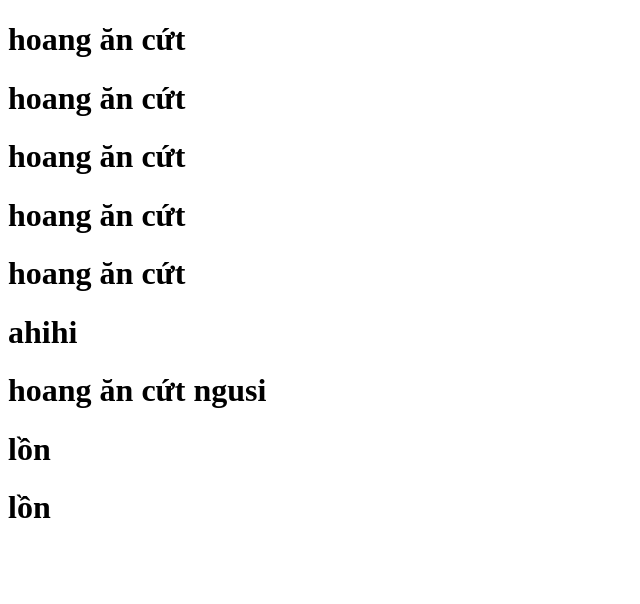
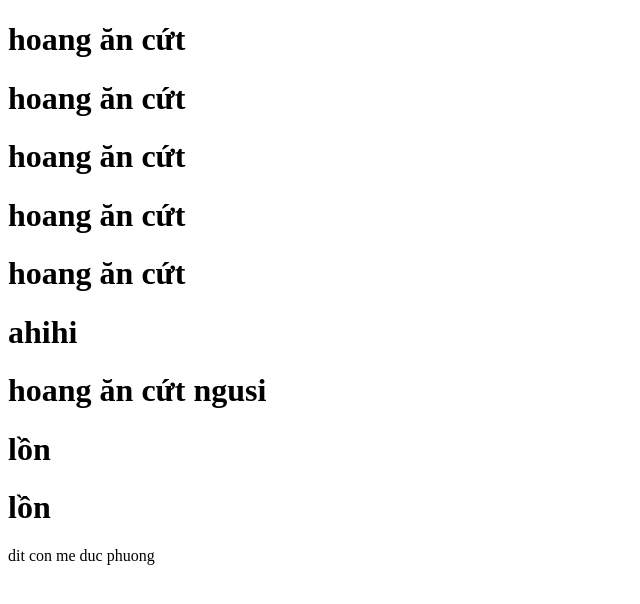
Before and after one commit to Phuongduc123/github_demo, a plain HTML site: page phuong.html in a window 1280 px wide. Shown: the whole page, without its empty margins (0-640 px from the left). Drawn offline with Linux system fonts and the light colour scheme.

Commit message:
dit me may

```diff
--- a/phuong.html
+++ b/phuong.html
@@ -10,6 +10,7 @@
         <h1>hoang ăn cứt ngusi </h1>
         <h1> lồn </h1>
         <h1> lồn </h1>
+        dit con me duc phuong
     </head>
     <body>
 
```
